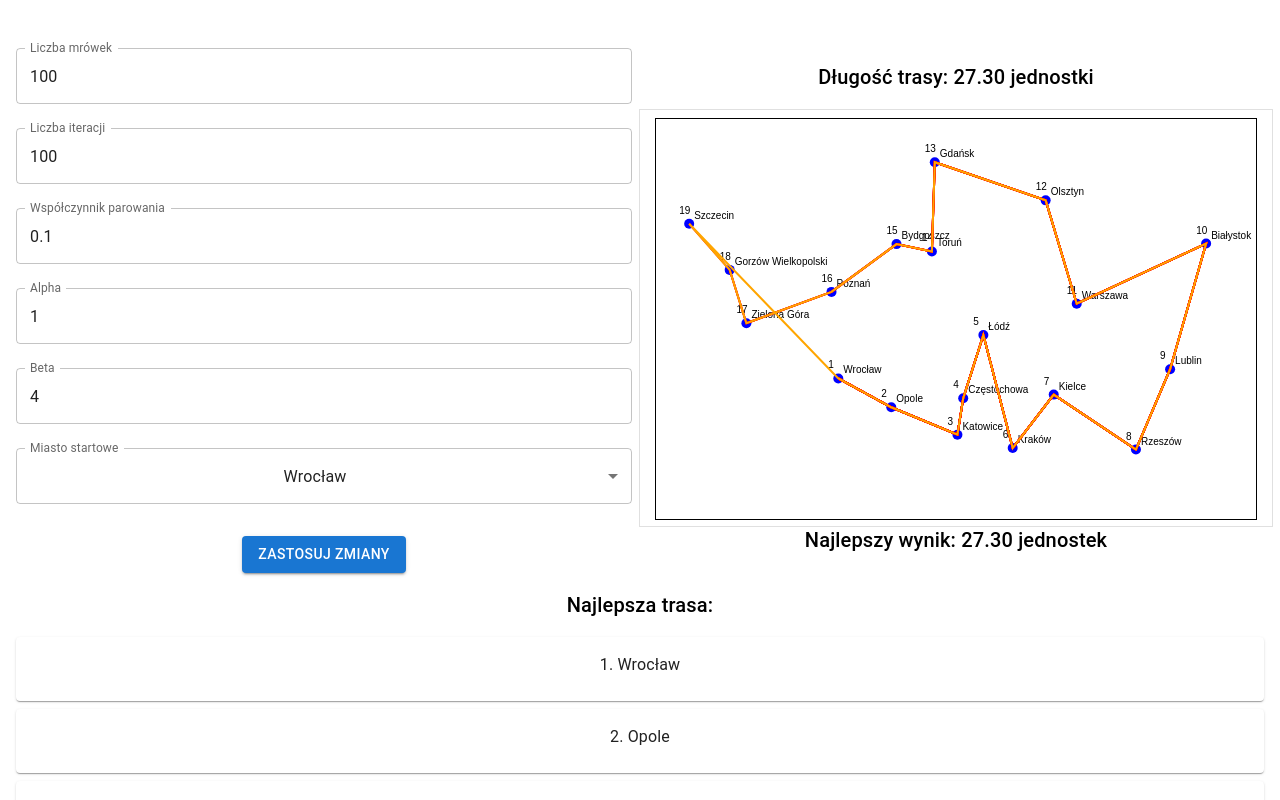
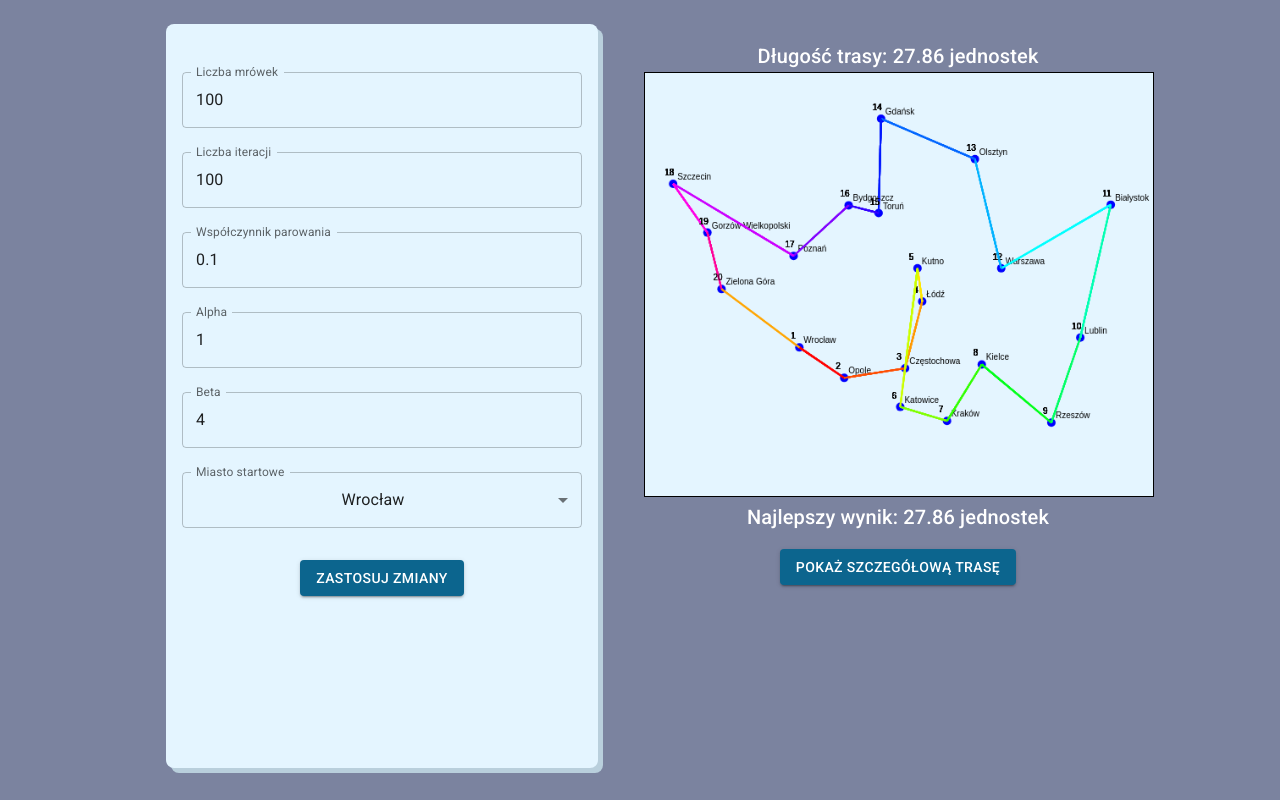
Before and after one commit to AdamJou/ant_algorithm, a React (Create React App) app: page / in a window 1280 px wide. Both pictures are taken after a click on the button "ZASTOSUJ ZMIANY". Shown: the top 800 px of the page. Built offline with nearby package versions, Linux system fonts and the light colour scheme.

Commit message:
UI changes

```diff
--- a/src/App.css
+++ b/src/App.css
@@ -1,5 +1,17 @@
+@import url("https://fonts.googleapis.com/css?family=Roboto:300,400,500,700&display=swap");
+
 .App {
+  display: flex;
+  justify-content: center;
+  align-items: center;
   text-align: center;
+  background-color: #7b839f;
+}
+
+canvas {
+  max-width: 100%;
+  height: auto;
+  background-color: #e4f5ff;
 }
 
 .App-logo {
--- a/src/App.js
+++ b/src/App.js
@@ -1,17 +1,11 @@
 import React, { useState } from "react";
 import "./App.css";
-import {
-  Grid,
-  Card,
-  CardContent,
-  Typography,
-  Button,
-  Box,
-} from "@mui/material";
+import { Grid, Typography, Button, Box, CircularProgress } from "@mui/material";
 import CanvasMap from "./components/CanvasMap";
 import DataForm from "./components/DataForm";
 import initialCities from "./components/Cities";
 import { antColonyOptimization, distance } from "./components/AntAlgorithm";
+import BestRouteModal from "./components/BestRouteModal";
 
 function App() {
   const [cities, setCities] = useState(initialCities);
@@ -25,16 +19,18 @@ function App() {
     beta: 4,
     startIndex: 0,
   });
-  const [loading, setLoading] = useState(false); // Loading state to manage loader display
+  const [loading, setLoading] = useState(false);
+  const [openModal, setOpenModal] = useState(false);
+  const [isCalculated, setIsCalculated] = useState(false);
+  const [shouldAnimate, setShouldAnimate] = useState(false);
 
   const handleApplyChanges = () => {
     if (formData.numIterations > 5000) {
       alert("The number of iterations cannot exceed 5000.");
       return;
     }
-    setLoading(true); // Activate the loader
+    setLoading(true);
     setTimeout(() => {
-      // Execute the algorithm and update state
       const bestTour = antColonyOptimization(
         cities,
         formData.numAnts,
@@ -46,18 +42,28 @@ function App() {
       );
 
       setBestTour(bestTour);
-      setLoading(false); // Deactivate the loader
+      setLoading(false);
+      setIsCalculated(true);
+      setShouldAnimate(true);
       const tourLength = calculateTotalDistance(bestTour);
       if (tourLength < bestLength) {
         setBestLength(tourLength);
       }
-    }, 0); // setTimeout to ensure UI updates to show the loader
+    }, 0);
   };
+
+  const toggleModal = () => setOpenModal(!openModal);
 
   return (
     <div className="App">
-      <Box sx={{ flexGrow: 1, padding: 2 }}>
-        <Grid container spacing={2}>
+      <Box
+        sx={{
+          flexGrow: 1,
+          maxWidth: "80%",
+          height: "100vh",
+        }}
+      >
+        <Grid container spacing={1} sx={{ height: "100%" }}>
           <Grid
             item
             xs={12}
@@ -67,6 +73,19 @@ function App() {
               flexDirection: "column",
               alignItems: "center",
               justifyContent: "center",
+              height: "100%",
+            }}
+          >
+            <Box
+              sx={{
+                width: "100%",
+                maxWidth: 400,
+                textAlign: "center",
+                backgroundColor: "#E4F5FF",
+                borderRadius: 2,
+                boxShadow: "5px 5px #B9CFDC",
+                padding: 2,
+                height: "90%",
               }}
             >
               <DataForm
@@ -74,24 +93,32 @@ function App() {
                 setFormData={setFormData}
                 initialCities={initialCities}
                 disabled={loading}
-              sx={{ maxWidth: 400 }} // Smaller form size
               />
+              <Box
+                sx={{
+                  display: "flex",
+                  justifyContent: "center",
+                  alignItems: "center",
+                  mt: 2,
+                }}
+              >
                 <Button
                   variant="contained"
                   onClick={handleApplyChanges}
                   disabled={loading}
                   sx={{
-                mt: 2, // Adds margin top for spacing
-                bgcolor: loading ? "grey.400" : "primary.main", // Conditionally set color
-                color: loading ? "grey.600" : "common.white", // Adjust text color for better visibility
+                    bgcolor: "#0C658E",
+                    color: "common.white",
                     ":hover": {
-                  bgcolor: loading ? "grey.400" : "primary.dark", // Maintain grey color on hover when loading
-                  color: loading ? "grey.600" : "common.white",
+                      bgcolor: "#31A7EF",
+                      color: "common.white",
                     },
                   }}
                 >
                   Zastosuj zmiany
                 </Button>
+              </Box>
+            </Box>
           </Grid>
           <Grid
             item
@@ -102,62 +129,77 @@ function App() {
               flexDirection: "column",
               alignItems: "center",
               justifyContent: "center",
+              height: "100%",
             }}
           >
             {loading ? (
-              <Typography variant="h6" sx={{ mb: 2 }}>
+              <>
+                <Typography variant="h6" color={"white"} sx={{ mb: 1 }}>
                   Przeliczanie...
                 </Typography>
-            ) : (
-              <Typography variant="h6" sx={{ mb: 2 }}>
-                Długość trasy: {calculateTotalDistance(bestTour).toFixed(2)}{" "}
-                jednostki
-              </Typography>
-            )}
-            {loading ? (
-              <div className="loader"></div>
+                <CircularProgress disableShrink />
+              </>
             ) : (
               <Box
                 sx={{
                   width: "100%",
-                  height: 400,
-                  border: 1,
-                  borderColor: "grey.300",
-                  p: 1,
+                  maxWidth: 560,
+                  textAlign: "center",
+                  height: "90%",
                 }}
               >
+                <Typography variant="h6" color={"white"}>
+                  Długość trasy: {calculateTotalDistance(bestTour).toFixed(2)}{" "}
+                  jednostek
+                </Typography>
+                <Box sx={{ width: "100%", position: "relative" }}>
                   <CanvasMap
                     cities={cities}
                     bestRoute={bestTour.map((city) => cities.indexOf(city))}
+                    shouldAnimate={shouldAnimate}
+                    setShouldAnimate={setShouldAnimate}
                   />
-                {loading ? (
-                  <div className="loader"></div>
-                ) : bestTour.length > 0 ? (
+                </Box>
+                {isCalculated && (
                   <>
-                    <Typography variant="h6" sx={{ mb: 2 }}>
+                    <Typography variant="h6" color={"white"}>
                       Najlepszy wynik: {bestLength.toFixed(2)} jednostek
                     </Typography>
+                    <Box
+                      sx={{
+                        display: "flex",
+                        justifyContent: "center",
+                        alignItems: "center",
+                        mt: 2,
+                      }}
+                    >
+                      <Button
+                        onClick={toggleModal}
+                        variant="contained"
+                        sx={{
+                          bgcolor: "#0C658E",
+                          color: "common.white",
+                          ":hover": {
+                            bgcolor: "#31A7EF",
+                            color: "common.white",
+                          },
+                        }}
+                      >
+                        Pokaż szczegółową trasę
+                      </Button>
+                    </Box>
                   </>
-                ) : (
-                  ""
                 )}
               </Box>
             )}
           </Grid>
-          <Grid item xs={12}>
-            <Typography variant="h6" sx={{ mb: 2 }}>
-              Najlepsza trasa:
-            </Typography>
-            {bestTour.map((city, index) => (
-              <Card key={index} sx={{ mb: 1 }}>
-                <CardContent>
-                  <Typography variant="body1">
-                    {index + 1}. {city.name}
-                  </Typography>
-                </CardContent>
-              </Card>
-            ))}
-          </Grid>
+          <BestRouteModal
+            open={openModal}
+            onClose={toggleModal}
+            bestTour={bestTour}
+            formData={formData}
+            bestLength={bestLength}
+          />
         </Grid>
       </Box>
     </div>
--- a/src/components/AntAlgorithm.js
+++ b/src/components/AntAlgorithm.js
@@ -22,7 +22,6 @@ export function antColonyOptimization(
     .fill()
     .map(() => Array(cities.length).fill(1));
 
-  console.log(pheromones[0]);
   // Inicjalizacja najlepszej trasy i jej długości
   let bestTour = [];
   let bestTourLength = Infinity;
--- /dev/null
+++ b/src/components/BestRouteModal.js
@@ -0,0 +1,116 @@
+import React from "react";
+import { Box, Modal, Backdrop, Fade, Typography, Chip } from "@mui/material";
+
+const BestRouteModal = ({ open, onClose, bestTour, formData, bestLength }) => {
+  return (
+    <Modal
+      open={open}
+      onClose={onClose}
+      closeAfterTransition
+      BackdropComponent={Backdrop}
+      BackdropProps={{ timeout: 500 }}
+      aria-labelledby="transition-modal-title"
+      aria-describedby="transition-modal-description"
+    >
+      <Fade in={open}>
+        <Box
+          sx={{
+            position: "absolute",
+            top: "50%",
+            borderRadius: 2,
+
+            left: "50%",
+            transform: "translate(-50%, -50%)",
+            width: "auto",
+            maxWidth: "90%",
+            maxHeight: "70vh",
+
+            overflowY: "auto",
+            bgcolor: "background.paper",
+            boxShadow: 24,
+            p: 2,
+          }}
+        >
+          <Typography
+            id="transition-modal-title"
+            align="center"
+            variant="h6"
+            component="h2"
+          >
+            Najlepsza trasa i ustawienia
+          </Typography>
+          <Box sx={{ mt: 2 }}>
+            <Typography variant="subtitle1" align="center" sx={{ mb: 1 }}>
+              Trasa:
+            </Typography>
+            <Box
+              sx={{
+                display: "flex",
+                flexWrap: "wrap",
+                gap: 1,
+                alignItems: "center",
+                display: "flex",
+                justifyContent: "center",
+                position: "relative",
+                mt: 1,
+              }}
+            >
+              {bestTour.map((city, index) => (
+                <React.Fragment key={index}>
+                  {index > 0 && (
+                    <Box
+                      sx={{
+                        width: "20px",
+                        height: "2px",
+                        bgcolor: "black",
+                        position: "relative",
+                        top: "50%",
+                        transform: "translateY(-50%)",
+                      }}
+                    />
+                  )}
+                  <Chip
+                    label={`${index + 1}. ${city.name}`}
+                    sx={{ fontSize: "0.75rem" }}
+                  />
+                </React.Fragment>
+              ))}
+            </Box>
+          </Box>
+          <Box
+            sx={{
+              display: "flex",
+              flexDirection: "column",
+              alignItems: "center",
+              justifyContent: "center",
+            }}
+          >
+            <Typography variant="subtitle1" sx={{ mb: 1 }}>
+              Ustawienia:
+            </Typography>
+            <Typography sx={{ fontSize: "0.75rem" }}>
+              Liczba mrówek: {formData.numAnts}
+            </Typography>
+            <Typography sx={{ fontSize: "0.75rem" }}>
+              Liczba iteracji: {formData.numIterations}
+            </Typography>
+            <Typography sx={{ fontSize: "0.75rem" }}>
+              Współczynnik parowania: {formData.evaporationRate.toFixed(2)}
+            </Typography>
+            <Typography sx={{ fontSize: "0.75rem" }}>
+              Alfa: {formData.alpha}
+            </Typography>
+            <Typography sx={{ fontSize: "0.75rem" }}>
+              Beta: {formData.beta}
+            </Typography>
+            <Typography sx={{ fontSize: "0.75rem" }}>
+              Indeks początkowy: {formData.startIndex}
+            </Typography>
+          </Box>
+        </Box>
+      </Fade>
+    </Modal>
+  );
+};
+
+export default BestRouteModal;
--- a/src/components/CanvasMap.js
+++ b/src/components/CanvasMap.js
@@ -1,30 +1,28 @@
-// src/components/CanvasMap.js
 import React, { useRef, useEffect } from "react";
 
-const CanvasMap = ({ cities, bestRoute }) => {
+const CanvasMap = ({ cities, bestRoute, shouldAnimate, setShouldAnimate }) => {
   const canvasRef = useRef(null);
 
   useEffect(() => {
+    if (!shouldAnimate) return;
+
     const canvas = canvasRef.current;
     const ctx = canvas.getContext("2d");
     const width = canvas.width;
     const height = canvas.height;
 
-    // Zakresy dla współrzędnych Polski
-    const minLng = 14.0; // minimalna długość geograficzna
-    const maxLng = 24.0; // maksymalna długość geograficzna
-    const minLat = 49.0; // minimalna szerokość geograficzna
-    const maxLat = 55.0; // maksymalna szerokość geograficzna
+    const minLng = 14.0;
+    const maxLng = 24.0;
+    const minLat = 49.0;
+    const maxLat = 55.0;
 
-    // Skalowanie współrzędnych do rozmiarów canvas
     const scaleX = (lng) => ((lng - minLng) / (maxLng - minLng)) * width;
     const scaleY = (lat) => ((maxLat - lat) / (maxLat - minLat)) * height;
 
-    // Wyczyść płótno
     ctx.clearRect(0, 0, width, height);
 
     // Rysowanie miast
-    cities.forEach((city, index) => {
+    cities.forEach((city) => {
       const x = scaleX(city.y);
       const y = scaleY(city.x);
       ctx.fillStyle = "blue";
@@ -35,45 +33,87 @@ const CanvasMap = ({ cities, bestRoute }) => {
       ctx.fillText(city.name, x + 5, y - 5);
     });
 
-    // Rysowanie tras
     if (bestRoute.length > 1) {
-      // Rysuj linię trasy między miastami
-      ctx.strokeStyle = "red";
+      let currentStep = 0;
+      const totalSteps = 100;
+      const duration = 5000;
+      const stepDuration = duration / totalSteps;
+      let startTime;
+
+      const drawSegment = (x1, y1, x2, y2, progress) => {
+        const dx = x2 - x1;
+        const dy = y2 - y1;
+        const cx = x1 + dx * progress;
+        const cy = y1 + dy * progress;
+        return { cx, cy };
+      };
+
+      const animateLine = (timestamp) => {
+        if (!startTime) startTime = timestamp;
+        const elapsed = timestamp - startTime;
+        const progress = Math.min(elapsed / stepDuration, 1);
+
+        const cityA = cities[bestRoute[currentStep]];
+        const cityB = cities[bestRoute[(currentStep + 1) % bestRoute.length]];
+
+        const x1 = scaleX(cityA.y);
+        const y1 = scaleY(cityA.x);
+        const x2 = scaleX(cityB.y);
+        const y2 = scaleY(cityB.x);
+
+        const { cx, cy } = drawSegment(x1, y1, x2, y2, progress);
+
+        // Rysujemy aktualnie animowany segment
+        ctx.strokeStyle = `hsl(${
+          (currentStep / bestRoute.length) * 360
+        }, 100%, 50%)`;
         ctx.lineWidth = 2;
         ctx.beginPath();
+        ctx.moveTo(x1, y1);
+        ctx.lineTo(cx, cy);
+        ctx.stroke();
 
-      bestRoute.forEach((cityIndex, index) => {
-        const city = cities[cityIndex];
-        const x = scaleX(city.y);
-        const y = scaleY(city.x);
-        if (index === 0) {
-          ctx.moveTo(x, y);
+        ctx.fillStyle = "black";
+        ctx.fillText(currentStep + 1, x1 - 10, y1 - 10);
+
+        if (progress < 1) {
+          requestAnimationFrame(animateLine);
         } else {
-          ctx.lineTo(x, y);
+          // Rysujemy całą linię po zakończeniu animacji segmentu
+          ctx.beginPath();
+          ctx.moveTo(x1, y1);
+          ctx.lineTo(x2, y2);
           ctx.stroke();
-        }
-        // Numeracja kolejności
-        ctx.fillStyle = "black";
-        ctx.fillText(index + 1, x - 10, y - 10);
-      });
 
-      // Połącz ostatnie miasto z pierwszym innym kolorem
+          ctx.fillText(currentStep + 2, x2 - 10, y2 - 10);
+
+          currentStep++;
+          if (currentStep < bestRoute.length - 1) {
+            startTime = timestamp;
+            requestAnimationFrame(animateLine);
+          } else {
+            // Połącz ostatnie miasto z pierwszym
             const lastCity = cities[bestRoute[bestRoute.length - 1]];
             const firstCity = cities[bestRoute[0]];
             ctx.strokeStyle = "orange";
+            ctx.beginPath();
             ctx.moveTo(scaleX(lastCity.y), scaleY(lastCity.x));
             ctx.lineTo(scaleX(firstCity.y), scaleY(firstCity.x));
             ctx.stroke();
+            setShouldAnimate(false); // Zresetowanie flagi animacji po zakończeniu
+          }
+        }
+      };
 
-      ctx.closePath();
+      requestAnimationFrame(animateLine);
     }
-  }, [cities, bestRoute]);
+  }, [shouldAnimate, cities, bestRoute]);
 
   return (
     <canvas
       ref={canvasRef}
       width="600"
-      height="400"
+      height="500"
       style={{ border: "1px solid black" }}
     />
   );
--- a/src/components/Cities.js
+++ b/src/components/Cities.js
@@ -18,5 +18,6 @@ const initialCities = [
   { name: "Poznań", x: 52.4064, y: 16.9252 },
   { name: "Szczecin", x: 53.4285, y: 14.5528 },
   { name: "Częstochowa", x: 50.8118, y: 19.1203 },
+  { name: "Kutno", x: 52.2306, y: 19.3643 },
 ];
 export default initialCities;
```
Lines whose indentation alone changed are shown as unchanged.
